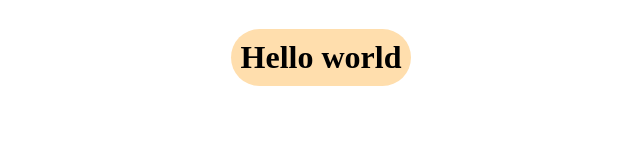
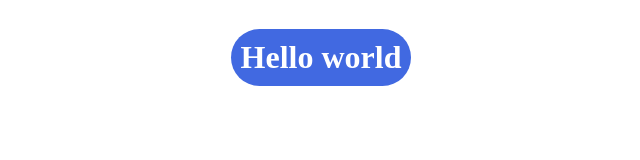
Before and after one commit to Rron1i/Rron-Shehu, a plain HTML site: page index.html in a window 1280 px wide. Shown: the whole page, without its empty margins (319-959 px from the left). Drawn offline with Linux system fonts and the light colour scheme.

Commit message:
modified index.html

```diff
--- a/index.html
+++ b/index.html
@@ -6,6 +6,6 @@
     <title>Document</title>
 </head>
 <body style="display: flex; justify-content: center; align-items: center;">
-    <h1 style="padding: 10px; border-radius: 30px; background-color: navajowhite;">Hello world</h1>
+    <h1 style="padding: 10px; border-radius: 30px; background-color: royalblue; color: #fff;">Hello world</h1>
 </body>
 </html>
```
